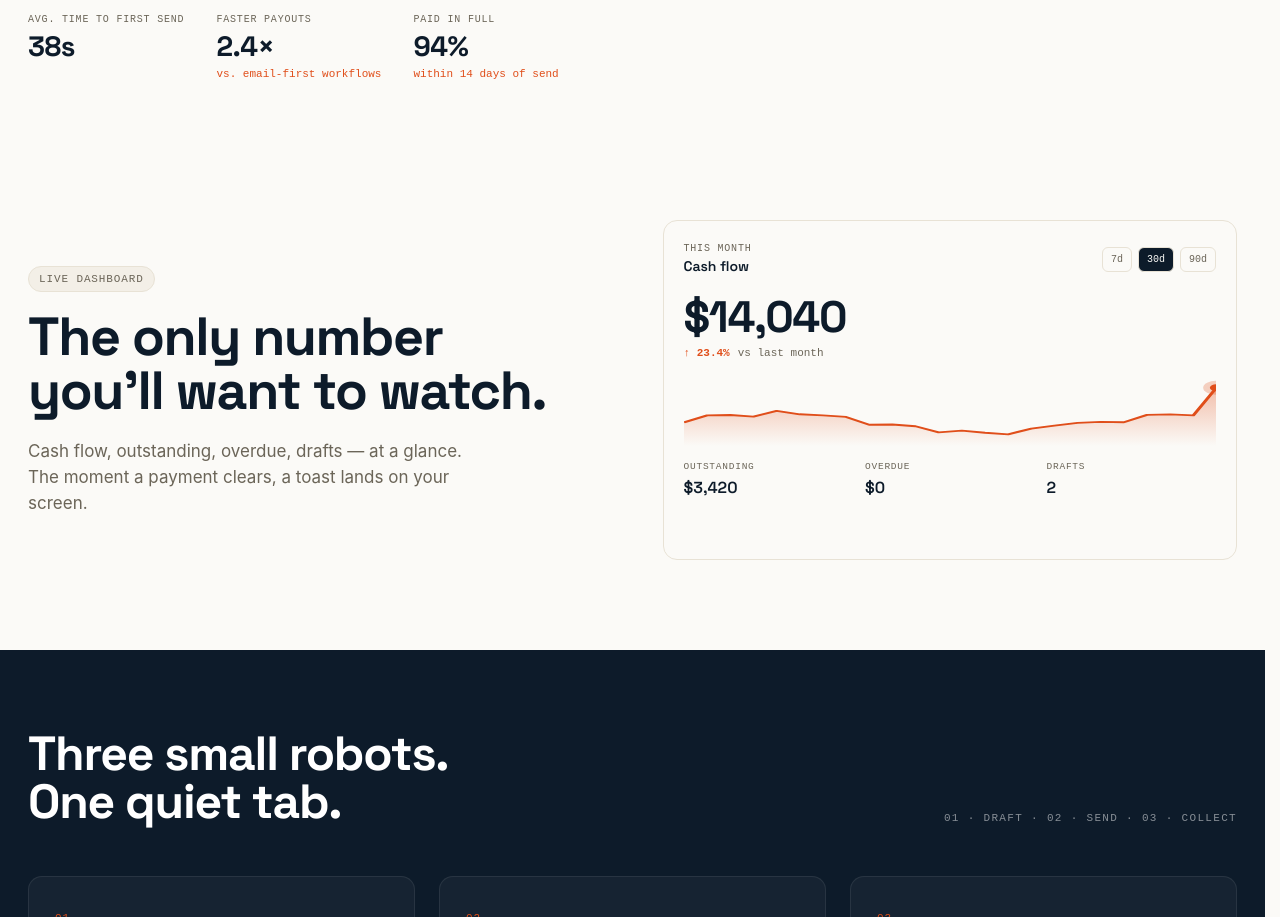
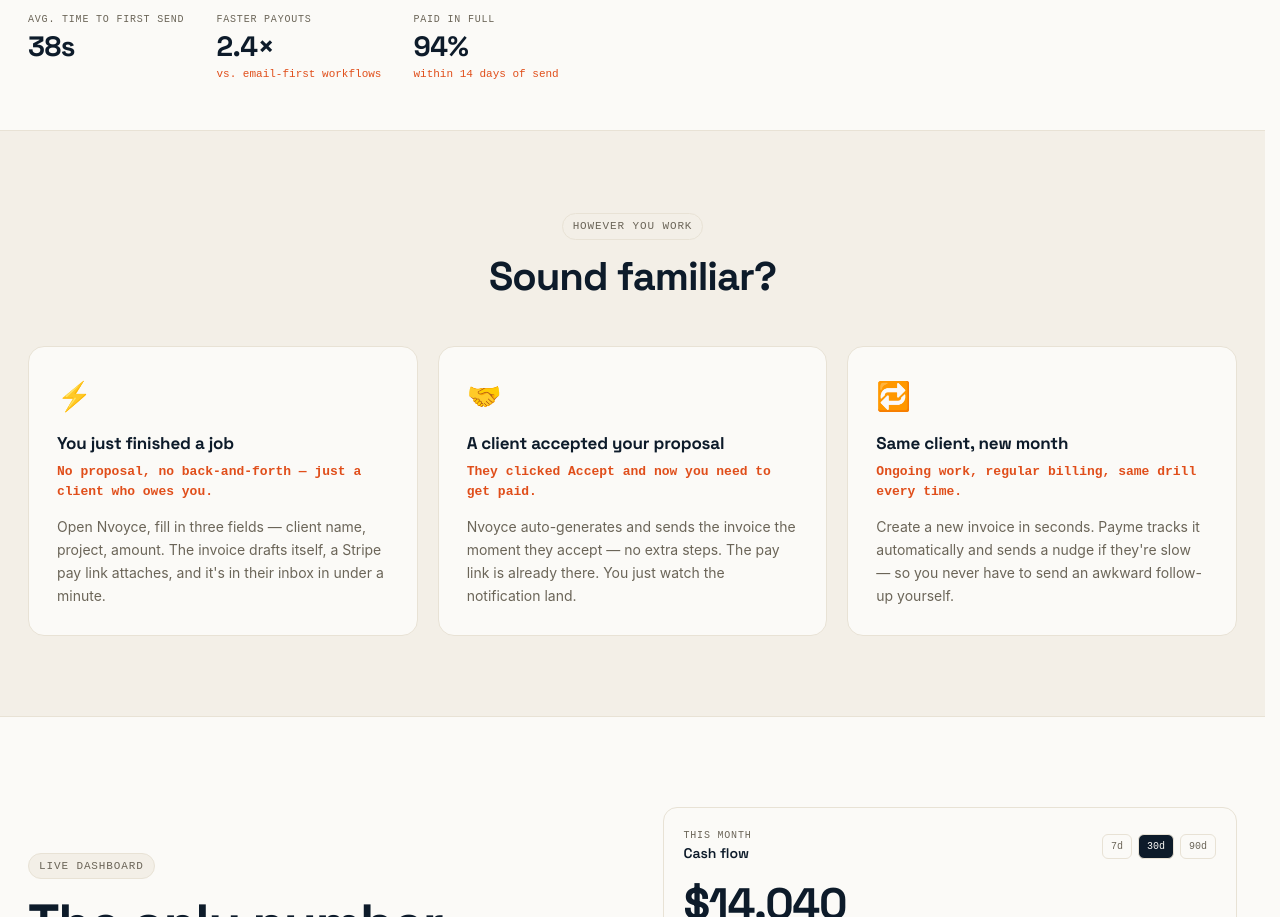
Before and after one commit to nvoyceapp-web/nvoyce, a Next.js app: page / in a window 1280 px wide. Shown: the part 720-1637 px from the top of the page. Built offline with nearby package versions, Linux system fonts and the light colour scheme; no server answers.

Commit message:
feat: add use cases section to landing page

```diff
--- a/app/_landing/LandingClient.tsx
+++ b/app/_landing/LandingClient.tsx
@@ -778,6 +778,47 @@ export default function LandingClient() {
         </div>
       </section>
 
+      {/* USE CASES */}
+      <section style={{ padding: '80px 28px', background: 'var(--paper-2)', borderTop: '1px solid var(--line)', borderBottom: '1px solid var(--line)' }}>
+        <div style={{ maxWidth: 1240, margin: '0 auto' }}>
+          <div style={{ textAlign: 'center', marginBottom: 48 }}>
+            <Tag>However you work</Tag>
+            <h2 style={{ fontSize: 'clamp(28px, 3.2vw, 40px)', fontWeight: 700, letterSpacing: '-0.025em', lineHeight: 1.05, margin: '16px 0 0', color: 'var(--ink)', fontFamily: 'var(--font-space-grotesk), sans-serif' }}>
+              Sound familiar?
+            </h2>
+          </div>
+          <div style={{ display: 'grid', gridTemplateColumns: 'repeat(3, 1fr)', gap: 20 }} className="nv-tri">
+            {[
+              {
+                icon: '⚡',
+                title: 'You just finished a job',
+                sub: 'No proposal, no back-and-forth — just a client who owes you.',
+                body: 'Open Nvoyce, fill in three fields — client name, project, amount. The invoice drafts itself, a Stripe pay link attaches, and it\'s in their inbox in under a minute.',
+              },
+              {
+                icon: '🤝',
+                title: 'A client accepted your proposal',
+                sub: 'They clicked Accept and now you need to get paid.',
+                body: 'Nvoyce auto-generates and sends the invoice the moment they accept — no extra steps. The pay link is already there. You just watch the notification land.',
+              },
+              {
+                icon: '🔁',
+                title: 'Same client, new month',
+                sub: 'Ongoing work, regular billing, same drill every time.',
+                body: 'Create a new invoice in seconds. Payme tracks it automatically and sends a nudge if they\'re slow — so you never have to send an awkward follow-up yourself.',
+              },
+            ].map((uc) => (
+              <div key={uc.title} style={{ background: 'var(--paper)', border: '1px solid var(--line)', borderRadius: 16, padding: 28 }}>
+                <div style={{ fontSize: 28, marginBottom: 14 }}>{uc.icon}</div>
+                <h3 style={{ fontSize: 17, fontWeight: 700, color: 'var(--ink)', margin: '0 0 6px', fontFamily: 'var(--font-space-grotesk), sans-serif', letterSpacing: '-0.01em' }}>{uc.title}</h3>
+                <p style={{ fontSize: 13, color: 'var(--orange)', fontWeight: 600, margin: '0 0 14px', fontFamily: 'ui-monospace, monospace' }}>{uc.sub}</p>
+                <p style={{ fontSize: 14, lineHeight: 1.65, color: 'var(--muted)', margin: 0 }}>{uc.body}</p>
+              </div>
+            ))}
+          </div>
+        </div>
+      </section>
+
       {/* DASHBOARD DEMO */}
       <section style={{ padding: '90px 28px' }}>
         <div style={{ maxWidth: 1240, margin: '0 auto', display: 'grid', gridTemplateColumns: '1fr 1fr', gap: 60, alignItems: 'center' }} className="nv-hero-grid">
```
